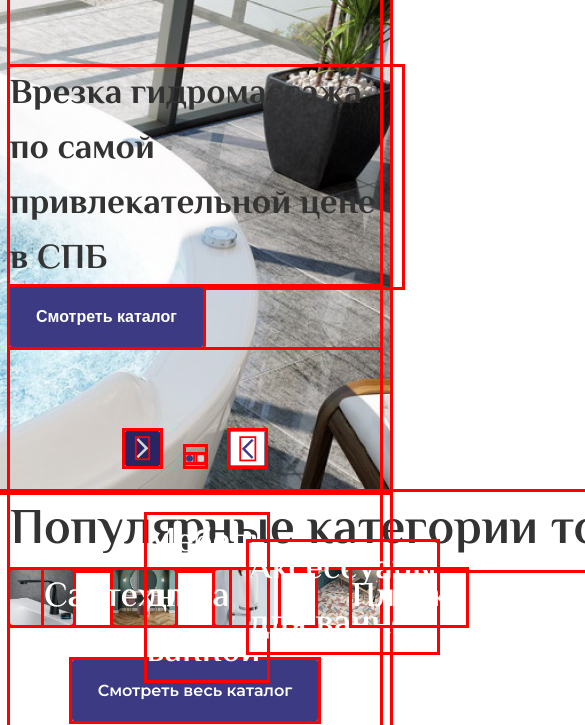
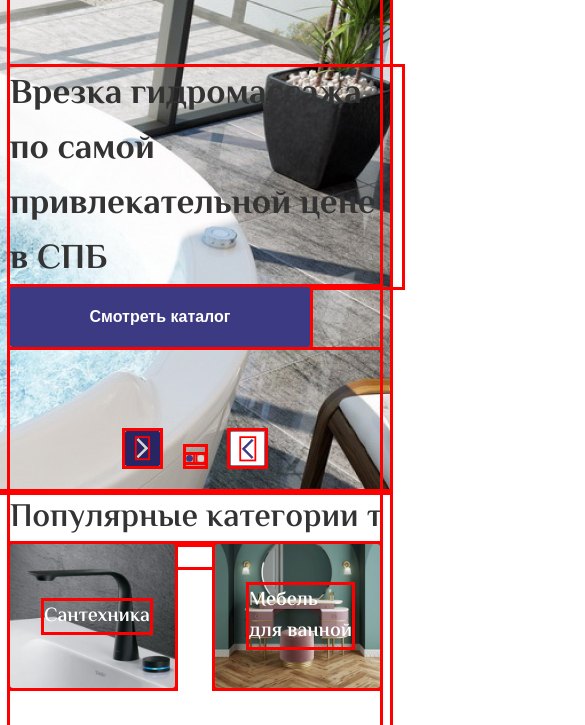
Before and after one commit to grebalexey/Baden, a plain HTML site: page index.html in a window 390 px wide. Shown: the part 69-794 px from the top of the page, 585 px wide, since content can reach past the window. Drawn offline with Linux system fonts and the light colour scheme.

Commit message:
продолжаю

```diff
--- a/css/style.css
+++ b/css/style.css
@@ -91,6 +91,7 @@ button{
     font-weight: 600;
     line-height: normal;
     padding: 21px 26px;
+    text-align: center;
 }
 
 /* .header{
@@ -509,6 +510,7 @@ background: var(--baden, #3C3A83);
     flex-direction: column;
     align-items: center;
     width: 100%;
+    overflow: hidden;
 }
 
 .main-section__title{
@@ -2296,6 +2298,10 @@ background: var(--baden, #3C3A83);
         font-style: normal;
         font-weight: 400;
     }
+
+    .section__title{
+        font-size: 40px;
+    }
 }
 
 @media (max-width: 1450px){
@@ -2351,6 +2357,14 @@ background: var(--baden, #3C3A83);
 
     .banner__text{
         font-size: 45px;
+    }
+
+    .section__title{
+        font-size: 33px;
+    }
+
+    .category__text {
+        font-size: 25px;
     }
 }
 
@@ -2606,6 +2620,10 @@ background: var(--baden, #3C3A83);
     .button {
         font-size: 16px;
     }
+
+    .category__text {
+        font-size: 20px;
+    }
 }
 
 @media (max-width: 850px){
@@ -2659,7 +2677,25 @@ background: var(--baden, #3C3A83);
         align-items: baseline;
     }
 
-
+    .category__text{
+        font-size: 30px;
+    }
+
+    .category__items {
+        flex-wrap: wrap;
+        gap: 40px;
+        width: calc(100% + 40px);
+        left: 20px;
+        position: relative;
+    }
+
+    .category__links{
+        width: calc(50% - 40px);
+    }
+
+    .category__links + .category__links{
+        margin-left: 0px;
+    }
 }
 
 @media (max-width: 750px){
@@ -2711,6 +2747,14 @@ background: var(--baden, #3C3A83);
     .banner__switch{
         margin-bottom: 26px;
     }
+
+    .line{
+        display: none;
+    }
+
+    .category__text{
+        font-size: 20px;
+    }
 }
 
 @media (max-width: 725px){
@@ -2743,6 +2787,8 @@ background: var(--baden, #3C3A83);
     .footer-connection__instagram svg {
         display: none;
     }
+
+
 }
 
 @media (max-width: 600px){
@@ -2814,4 +2860,8 @@ background: var(--baden, #3C3A83);
     .header-bottom__button {
         width: 60px;
     }
-}
+
+    .button{
+        width: 300px;
+    }
+}
```
